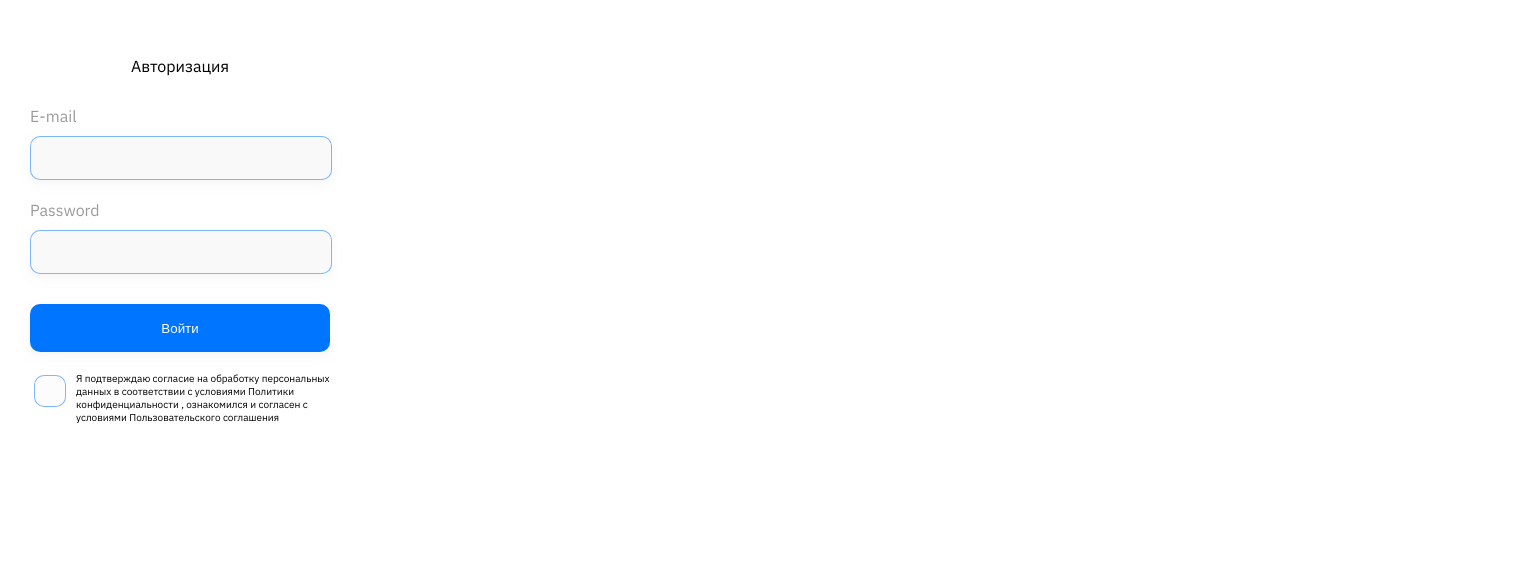
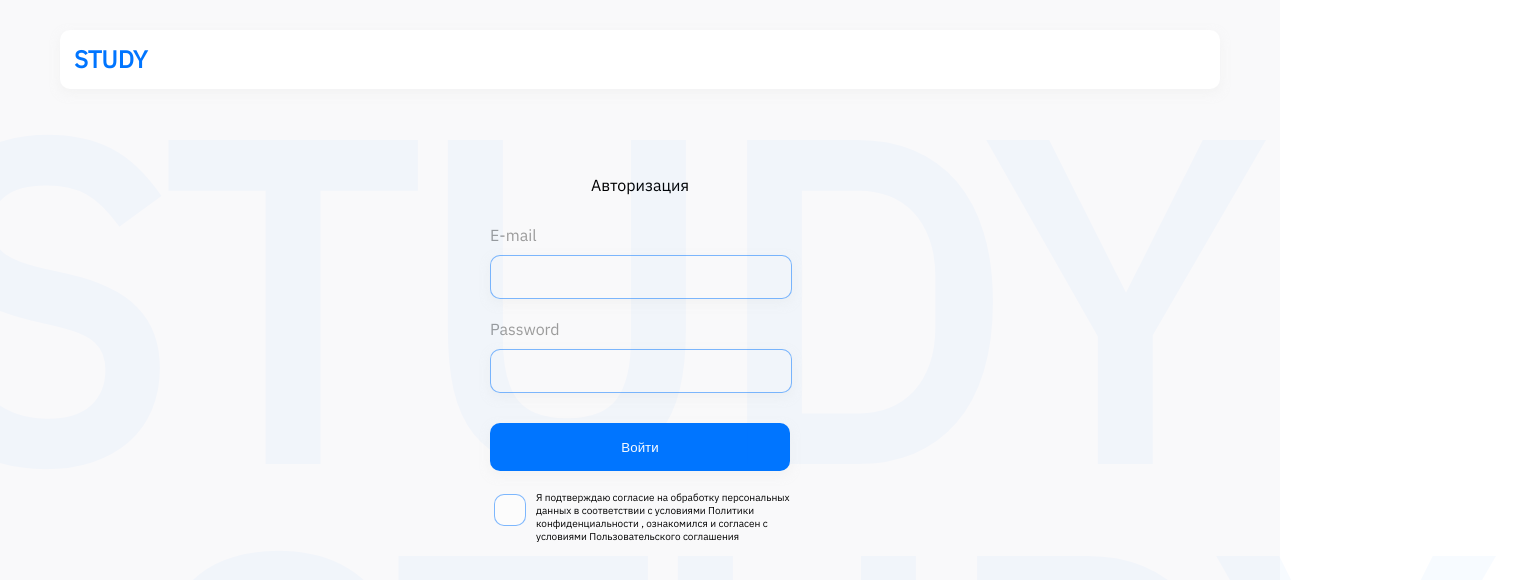
Before and after one commit to sssweetie/dip, a React (Create React App) app: page / in a window 1280 px wide. Shown: the top 580 px of the page, 1530 px wide, since content can reach past the window. Built offline with nearby package versions, Linux system fonts and the light colour scheme.

Commit message:
Login Page commit: make a backgroun

```diff
--- a/src/components/StudyBar.tsx
+++ b/src/components/StudyBar.tsx
@@ -1,5 +1,27 @@
 import React from "react";
+import styled from "styled-components";
 
+const StudyHeaderBar = styled.header`
+  max-width: 72.5rem;
+  width: 100%;
+  background: #ffffff;
+  box-shadow: 0px 4px 10px rgba(238, 237, 238, 0.5);
+  border-radius: 10px;
+  margin: 30px 140px;
+`;
+
+const Study = styled.h1`
+  font-style: normal;
+  font-weight: 700;
+  font-size: 1.5rem;
+  line-height: 1.9375rem;
+  color: #0075ff;
+  margin: 14px;
+`;
 export const StudyBar = () => {
-  return <div>StudyBar</div>;
+  return (
+    <StudyHeaderBar>
+      <Study>STUDY</Study>
+    </StudyHeaderBar>
+  );
 };
--- a/src/pages/LoginPage/LoginPage.tsx
+++ b/src/pages/LoginPage/LoginPage.tsx
@@ -1,10 +1,31 @@
 import React from "react";
 import { LoginForm } from "./LoginForm";
+import { StudyBar } from "../../components/StudyBar";
+import styled from "styled-components";
+import { LoginPageStudyBackground } from "./LoginPageStudyBackground";
+
+const LoginPageWrapper = styled.div`
+  display: flex;
+  flex-direction: column;
+  align-items: center;
+  max-width: 90rem;
+  height: 64rem;
+  background-color: #f9f9fa; ;
+`;
 
 export const LoginPage = () => {
   return (
-    <div>
+    <LoginPageWrapper>
+      <LoginPageStudyBackground
+        left="-90px"
+        top="16px"
+      ></LoginPageStudyBackground>
+      <StudyBar></StudyBar>
       <LoginForm></LoginForm>
-    </div>
+      <LoginPageStudyBackground
+        left="140px"
+        top="432px"
+      ></LoginPageStudyBackground>
+    </LoginPageWrapper>
   );
 };
--- /dev/null
+++ b/src/pages/LoginPage/LoginPageStudyBackground.tsx
@@ -0,0 +1,28 @@
+import React from "react";
+import styled from "styled-components";
+
+type StudyProps = {
+  left: string;
+  top: string;
+};
+
+const StudyBackground = styled.div<StudyProps>`
+  position: absolute;
+  width: 86.875rem;
+  height: 35.5rem;
+  left: ${(props) => props.left};
+  top: ${(props) => props.top};
+
+  font-weight: 700;
+  font-size: 27.375rem;
+  line-height: 35.5rem;
+  text-transform: capitalize;
+  color: rgba(0, 117, 255, 0.03);
+`;
+export const LoginPageStudyBackground = ({ left, top }: StudyProps) => {
+  return (
+    <StudyBackground left={left} top={top}>
+      STUDY
+    </StudyBackground>
+  );
+};
```
